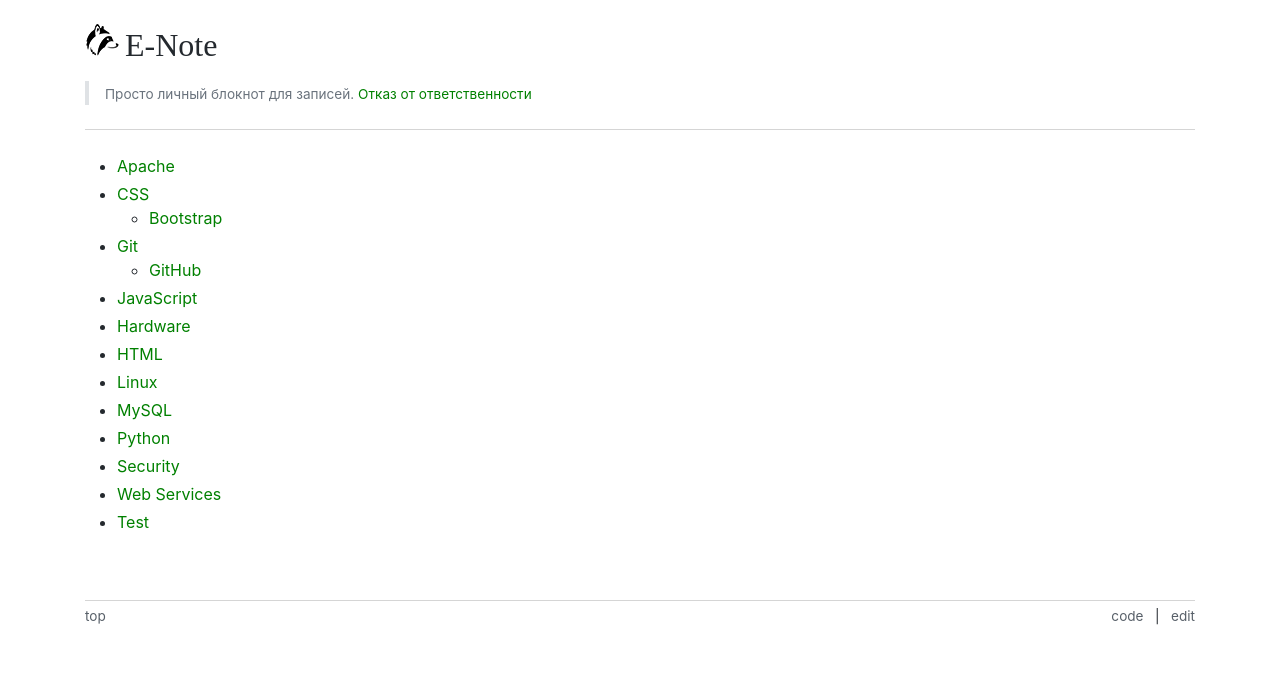
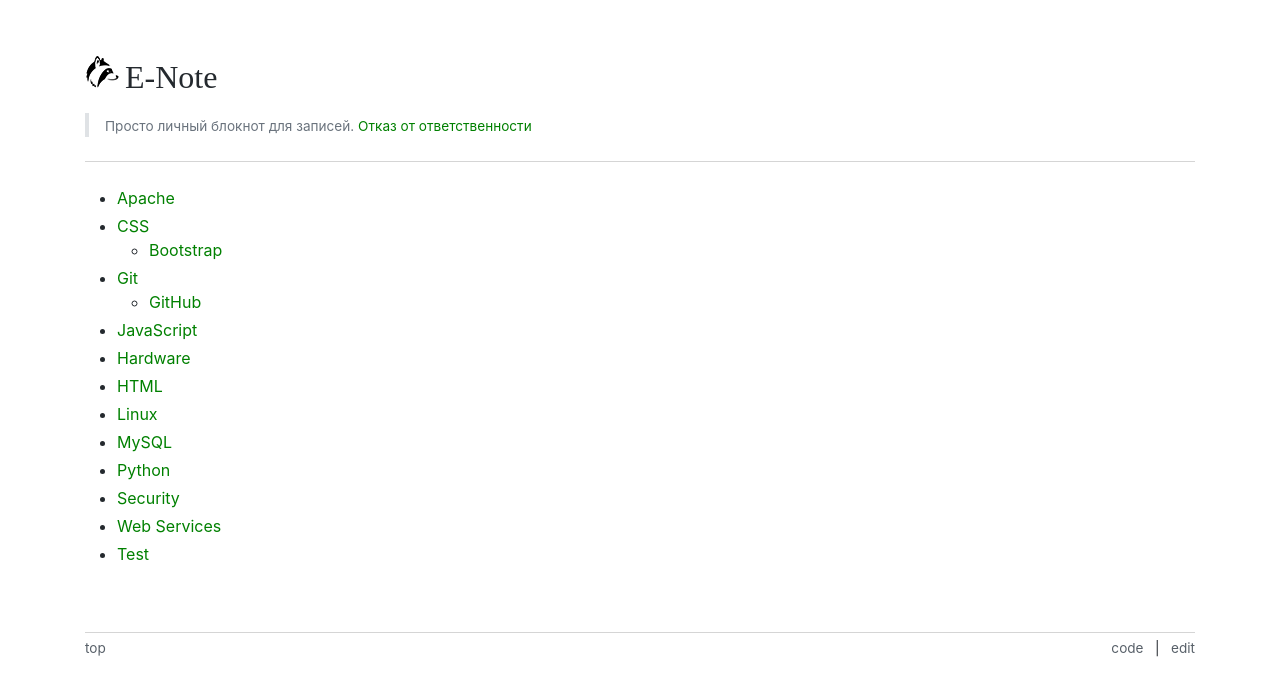
Before and after one commit to olexsyn/ITNote, a Jekyll site: the page built from README.md, in a window 1280 px wide. Shown: the top 696 px of the page. Built offline with Jekyll 4.4.1, drawn with Linux system fonts in a browser that asks for light colours; some web fonts are replaced; our own code applies the rules of GitHub Pages for plain Markdown files.

Commit message:
fix container margin to my-5

```diff
--- a/_layouts/default.html
+++ b/_layouts/default.html
@@ -9,7 +9,7 @@
 	<link href="{{ site.baseurl }}/css/github.css" rel="stylesheet">
 </head>
 <body><a name="top"></a>
-<div class="container markdown-body">
+<div class="container my-5 markdown-body">
 	<nav>
 		{% include breadcrumb.htm %}
 	</nav>
```
